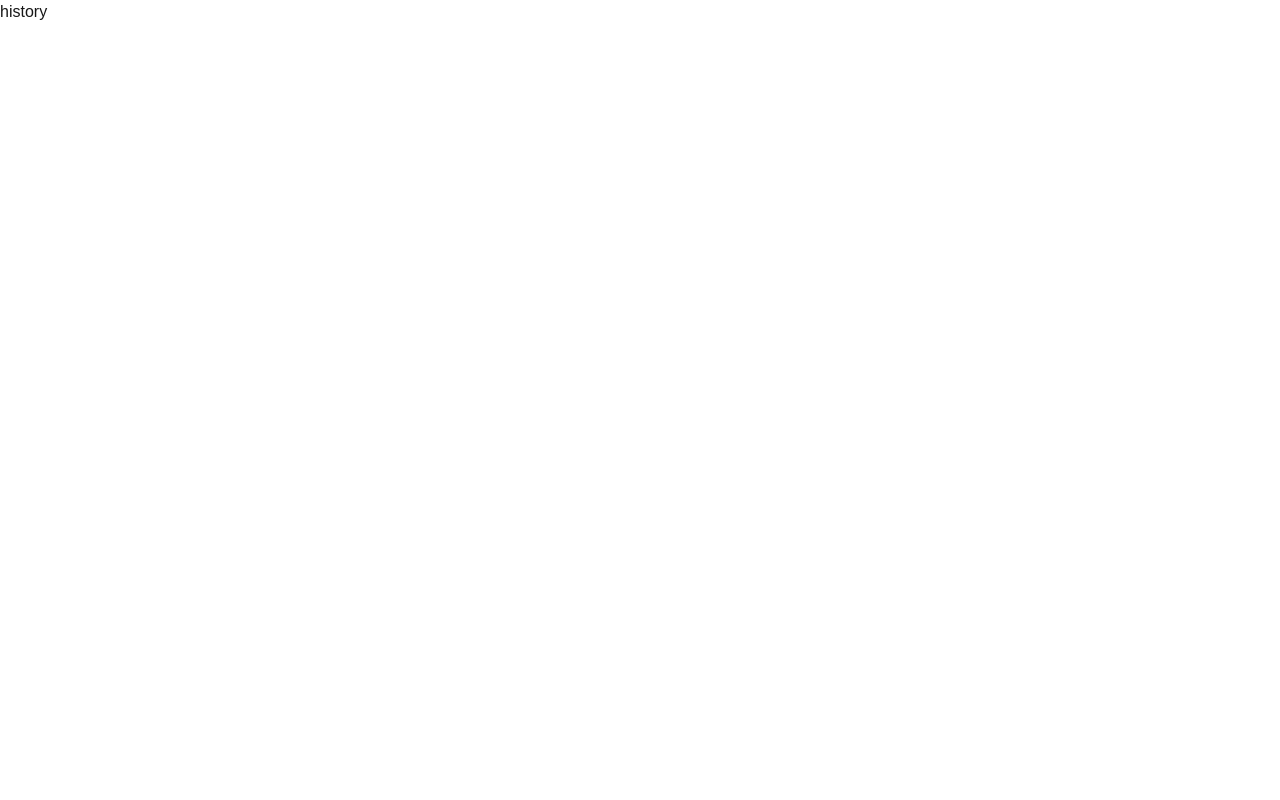
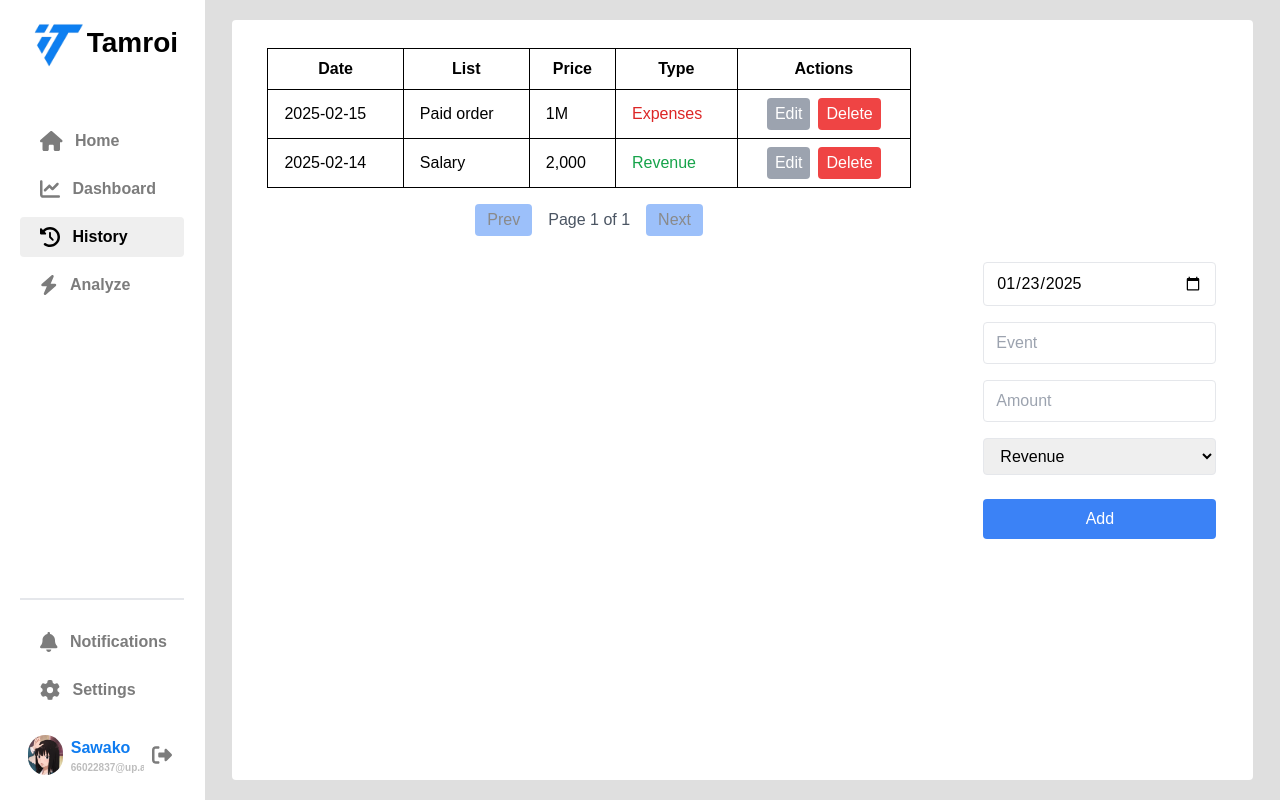
Before and after one commit to Phichitchai66022837/Tamroi_manager, a Next.js app: page /history in a window 1280 px wide. Built offline with nearby package versions, Linux system fonts and the light colour scheme.

Commit message:
Create History pages

```diff
--- a/src/app/(user)/history/page.js
+++ b/src/app/(user)/history/page.js
@@ -1,6 +1,10 @@
-
-export default function History(){
-    return(
-        <div>history</div>
+import Sidebar from '../../../components/sidebar/Sidebar'
+import Historycontent from '@/components/content/Historycontent'
+export default function History() {
+    return (
+        <div className="bg-[#dfdfdf] w-screen h-screen flex box-border">
+            <Sidebar />
+            <Historycontent />
+        </div>
     )
 }
--- /dev/null
+++ b/src/components/content/Historycontent.js
@@ -0,0 +1,192 @@
+"use client";
+import { useState } from "react";
+
+export default function Historycontent() {
+    const [orders, setOrders] = useState([
+        { date: "2025-02-15", list: "Paid order", price: 1000000, type: "Expenses" },
+        { date: "2025-02-14", list: "Salary", price: 2000, type: "Revenue" },
+    ]);
+
+    const itemsPerPage = 10;
+    const [currentPage, setCurrentPage] = useState(1);
+    const totalPages = Math.max(1, Math.ceil(orders.length / itemsPerPage));
+
+    const [formData, setFormData] = useState({
+        date: new Date().toISOString().split("T")[0],
+        list: "",
+        price: "",
+        type: "Revenue",
+    });
+
+    const [inputErrors, setInputErrors] = useState({
+        list: false,
+        price: false,
+        date: false, // เพิ่ม error สำหรับวันที่
+    });
+
+    const [errorMessage, setErrorMessage] = useState("");
+
+    const formatNumber = (number) => {
+        if (number >= 1_000_000) {
+            return (number / 1_000_000).toFixed(1).replace(/\.0$/, '') + 'M';
+        } else if (number >= 1_000) {
+            return number.toString().replace(/\B(?=(\d{3})+(?!\d))/g, ',');
+        }
+        return number;
+    };
+
+    const currentOrders = orders.slice((currentPage - 1) * itemsPerPage, currentPage * itemsPerPage);
+
+    const handleDelete = (index) => {
+        const updatedOrders = orders.filter((_, i) => i !== (currentPage - 1) * itemsPerPage + index);
+        setOrders(updatedOrders);
+        const newTotalPages = Math.max(1, Math.ceil(updatedOrders.length / itemsPerPage));
+        setCurrentPage(Math.min(currentPage, newTotalPages));
+    };
+
+    const handleAddOrder = () => {
+        let isValid = true;
+        let errors = { list: false, price: false, date: false }; // เพิ่ม error สำหรับวันที่
+        if (!formData.list) {
+            isValid = false;
+            errors.list = true;
+        }
+        if (!formData.price || isNaN(formData.price.replace(/,/g, ''))) {
+            isValid = false;
+            errors.price = true;
+        }
+        // เช็ควันที่ว่าถูกต้องหรือไม่
+        if (new Date(formData.date) > new Date()) {
+            isValid = false;
+            errors.date = true;
+            setErrorMessage("The date cannot be in the future. Please select a valid date.");
+        }
+
+        if (!isValid) {
+            setInputErrors(errors);
+        } else {
+            const formattedPrice = formData.price.replace(/,/g, '');
+            setOrders([...orders, { ...formData, price: Number(formattedPrice) }]);
+            setFormData({ ...formData, list: "", price: "" });
+            setErrorMessage("");
+            setInputErrors({ list: false, price: false, date: false });
+        }
+    };
+
+    const handleInputChange = (e) => {
+        const { name, value } = e.target;
+        setFormData((prevData) => ({
+            ...prevData,
+            [name]: value,
+        }));
+    };
+
+    return (
+        <div className="flex justify-center items-center w-[84%] h-screen">
+            <div className="w-[95%] h-[95%] bg-white rounded flex overflow-hidden">
+                <div className="w-[70%] h-full flex flex-col items-center pt-7">
+                    <table className="w-[90%] border border-black border-collapse text-black">
+                        <thead>
+                            <tr>
+                                <th className="border border-black px-4 py-2">Date</th>
+                                <th className="border border-black px-4 py-2">List</th>
+                                <th className="border border-black px-4 py-2">Price</th>
+                                <th className="border border-black px-4 py-2">Type</th>
+                                <th className="border border-black px-4 py-2">Actions</th>
+                            </tr>
+                        </thead>
+                        <tbody>
+                            {currentOrders.map((order, index) => (
+                                <tr key={index}>
+                                    <td className="border border-black px-4 py-2">{order.date}</td>
+                                    <td className="border border-black px-4 py-2">{order.list}</td>
+                                    <td className="border border-black px-4 py-2">{formatNumber(order.price)}</td>
+                                    <td className={`border border-black px-4 py-2 ${order.type === "Revenue" ? "text-green-600" : "text-red-600"}`}>{order.type}</td>
+                                    <td className="border border-black px-4 py-2 text-center">
+                                        <button className="bg-gray-400 text-white rounded px-2 py-1 mr-2 hover:bg-gray-300">Edit</button>
+                                        <button className="bg-red-500 text-white rounded px-2 py-1 hover:bg-red-400" onClick={() => handleDelete(index)}>Delete</button>
+                                    </td>
+                                </tr>
+                            ))}
+                        </tbody>
+                    </table>
+
+                    {orders.length === 0 ? (
+                        <span className="text-gray-600 mt-4">No data available</span>
+                    ) : (
+                        <div className="mt-4 flex items-center gap-4">
+                            <button
+                                className="px-3 py-1 bg-blue-500 rounded disabled:opacity-50"
+                                onClick={() => setCurrentPage(currentPage - 1)}
+                                disabled={currentPage === 1}
+                            >
+                                Prev
+                            </button>
+                            <span className="text-gray-600">Page {currentPage} of {totalPages}</span>
+                            <button
+                                className="px-3 py-1 bg-blue-500 rounded disabled:opacity-50"
+                                onClick={() => setCurrentPage(currentPage + 1)}
+                                disabled={currentPage === totalPages}
+                            >
+                                Next
+                            </button>
+                        </div>
+                    )}
+                </div>
+
+                <div className="w-[30%] flex justify-center items-center p-4">
+                    <div className="flex flex-col gap-4">
+                        <input
+                            type="date"
+                            name="date"
+                            value={formData.date}
+                            onChange={handleInputChange}
+                            className={`border px-3 py-2 rounded text-black ${inputErrors.date ? 'border-red-500' : ''}`}
+                        />
+                        {inputErrors.date && <span className="text-red-500 text-sm">Please select a valid date (not in the future).</span>}
+
+                        <input
+                            type="text"
+                            name="list"
+                            value={formData.list}
+                            onChange={handleInputChange}
+                            placeholder="Event"
+                            className={`border px-3 py-2 rounded text-black ${inputErrors.list ? 'border-red-500' : ''}`}
+                        />
+                        {inputErrors.list && <span className="text-red-500 text-sm">Please enter an event name.</span>}
+
+                        <input
+                            type="text"
+                            name="price"
+                            value={formData.price}
+                            onChange={(e) => {
+                                const formattedPrice = e.target.value.replace(/,/g, '').replace(/\B(?=(\d{3})+(?!\d))/g, ',');
+                                setFormData({ ...formData, price: formattedPrice });
+                            }}
+                            placeholder="Amount"
+                            className={`border px-3 py-2 rounded text-black ${inputErrors.price ? 'border-red-500' : ''}`}
+                        />
+                        {inputErrors.price && <span className="text-red-500 text-sm">Please enter a valid price.</span>}
+
+                        <select
+                            name="type"
+                            value={formData.type}
+                            onChange={handleInputChange}
+                            className="border px-3 py-2 rounded text-black"
+                        >
+                            <option value="Revenue">Revenue</option>
+                            <option value="Expenses">Expenses</option>
+                        </select>
+                        <button
+                            className="bg-blue-500 text-white px-4 py-2 rounded mt-2"
+                            onClick={handleAddOrder}
+                        >
+                            Add
+                        </button>
+                        {errorMessage && <span className="text-red-500 mt-2">{errorMessage}</span>}
+                    </div>
+                </div>
+            </div>
+        </div>
+    );
+}
--- a/src/components/sidebar/Sidebar.js
+++ b/src/components/sidebar/Sidebar.js
@@ -18,19 +18,6 @@ import BarChart from "../chart/Barchart";
 
 export default function Sidebar() {
     const pathname = usePathname(); // ดึง URL ปัจจุบัน
-
-    // เลือก Chart ตาม Path
-    let ChartComponent;
-    if (pathname === "/dashbord") {
-        ChartComponent = <BarChart />;
-    } else if (pathname === "/history") {
-        ChartComponent = <LineChart />;
-    } else if (pathname === "/analyze") {
-        ChartComponent = <PieChart />;
-    } else {
-        ChartComponent = <BarChart />; // Default กราฟ
-    }
-
     const menuItems = [
         { name: "Home", path: "/homepage", icon: faHouse },
         { name: "Dashboard", path: "/dashbord", icon: faChartLine },
```
